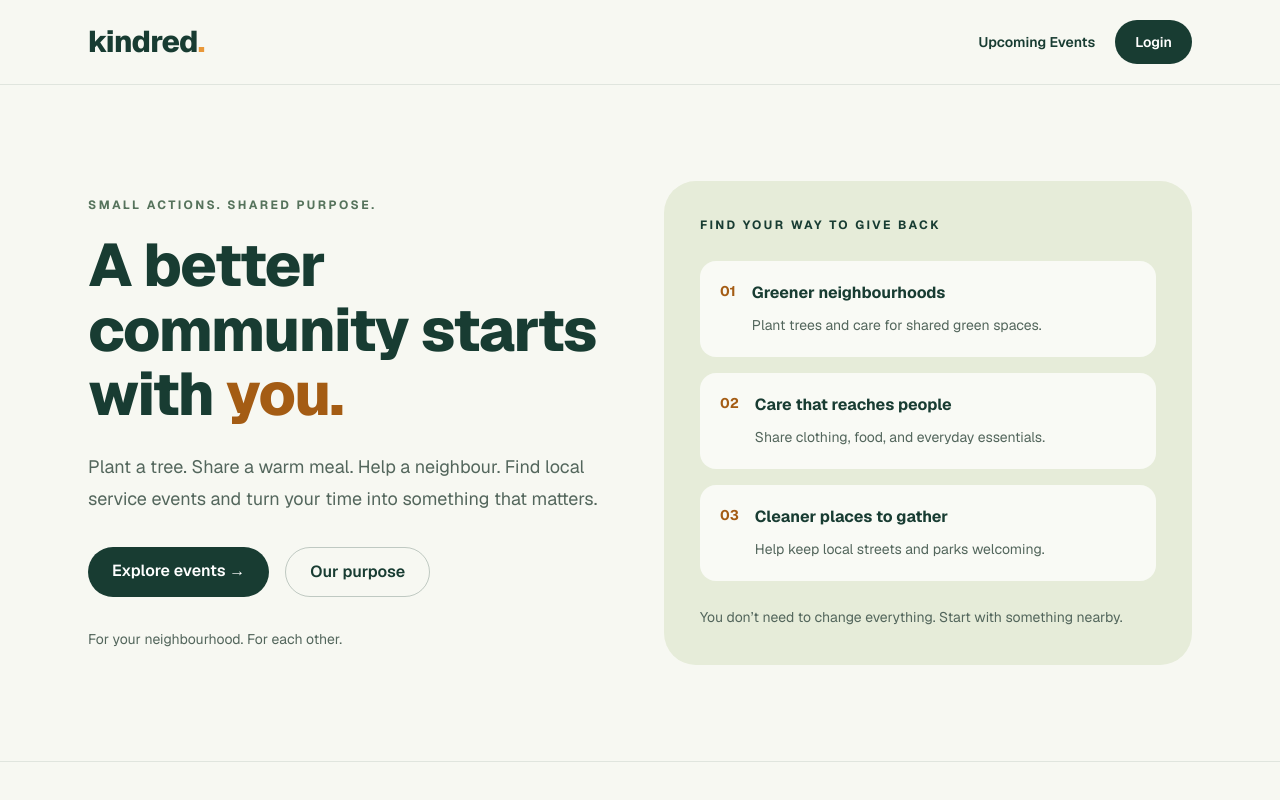
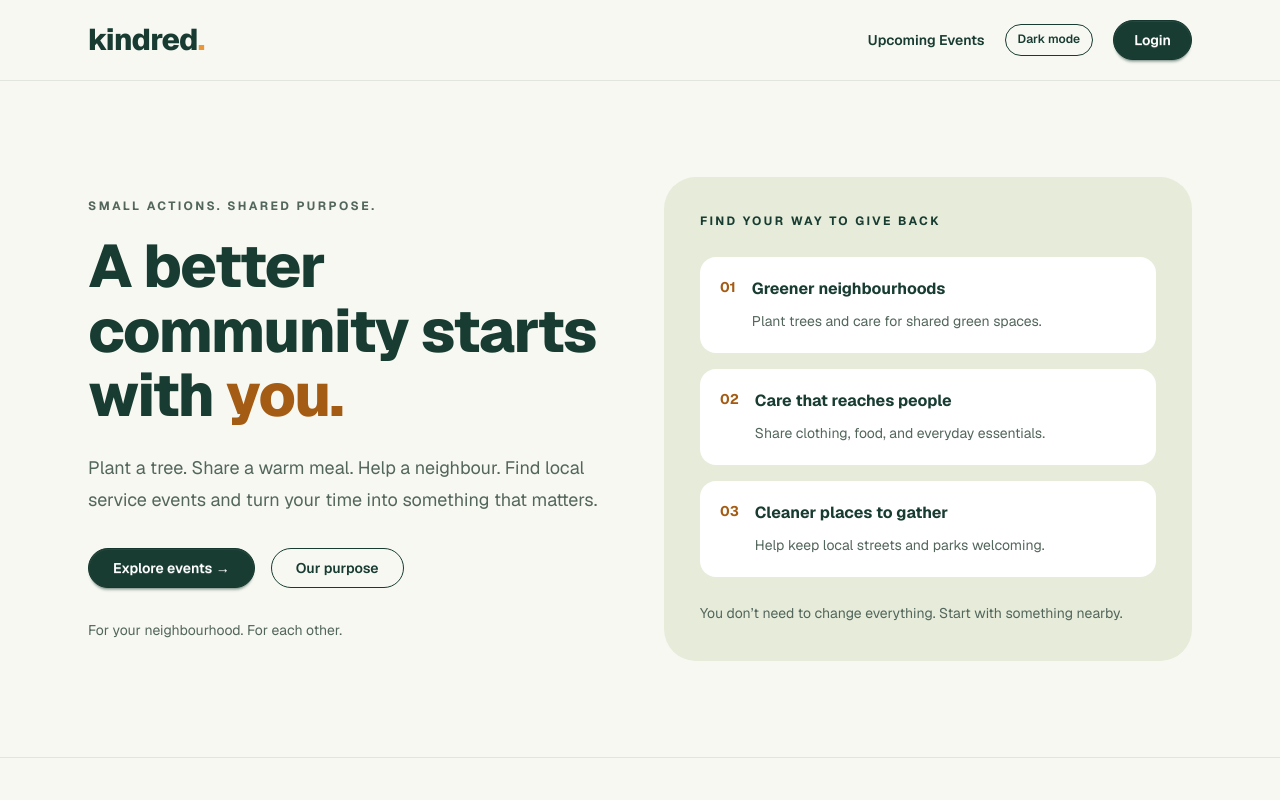
Before and after one commit to Abir-wq/kindred-client, a Next.js app: page / in a window 1280 px wide. Shown: the top 800 px of the page. Built offline with nearby package versions, Linux system fonts and the light colour scheme.

Commit message:
Add daisyUI and persistent light and dark themes

```diff
--- a/package.json
+++ b/package.json
@@ -15,6 +15,7 @@
   },
   "devDependencies": {
     "@tailwindcss/turbopack": "^4",
+    "daisyui": "^5.7.50",
     "eslint": "^9",
     "eslint-config-next": "16.4.3",
     "tailwindcss": "^4"
--- a/src/app/components/Navbar.js
+++ b/src/app/components/Navbar.js
@@ -1,27 +1,27 @@
 import Link from "next/link";
+import ThemeToggle from "./ThemeToggle";
 
 export default function Navbar() {
   return (
-    <header className="border-b border-[#183c32]/10 bg-[#f7f8f2] text-[#183c32]">
+    <header className="border-b border-base-content/10 bg-base-100 text-base-content">
       <nav
         aria-label="Main navigation"
         className="mx-auto flex max-w-6xl flex-wrap items-center justify-between gap-4 px-6 py-5"
       >
         <Link href="/" className="text-3xl font-extrabold tracking-tight">
-          kindred<span className="text-[#e99839]">.</span>
+          kindred<span className="text-accent">.</span>
         </Link>
 
-        <div className="flex items-center gap-5 text-sm font-semibold">
-          <Link
-            href="/events"
-            className="transition hover:text-[#a45c14]"
-          >
+        <div className="flex flex-wrap items-center gap-3 text-sm font-semibold sm:gap-5">
+          <Link href="/events" className="transition hover:text-secondary">
             Upcoming Events
           </Link>
 
+          <ThemeToggle />
+
           <Link
             href="/login"
-            className="rounded-full bg-[#183c32] px-5 py-3 text-white transition hover:bg-[#285847]"
+            className="btn btn-primary rounded-full px-5"
           >
             Login
           </Link>
--- /dev/null
+++ b/src/app/components/ThemeToggle.js
@@ -0,0 +1,76 @@
+"use client";
+
+import { useEffect, useSyncExternalStore } from "react";
+
+const STORAGE_KEY = "kindred-theme";
+const CHANGE_EVENT = "kindred-theme-change";
+
+function subscribe(callback) {
+  window.addEventListener("storage", callback);
+  window.addEventListener(CHANGE_EVENT, callback);
+
+  return () => {
+    window.removeEventListener("storage", callback);
+    window.removeEventListener(CHANGE_EVENT, callback);
+  };
+}
+
+function getTheme() {
+  try {
+    const saved = localStorage.getItem(STORAGE_KEY);
+
+    if (saved === "light" || saved === "dark") {
+      return saved;
+    }
+  } catch {
+    // The toggle still works when browser storage is unavailable.
+  }
+
+  return document.documentElement.dataset.theme === "dark"
+    ? "dark"
+    : "light";
+}
+
+function getServerTheme() {
+  return "light";
+}
+
+export default function ThemeToggle() {
+  const theme = useSyncExternalStore(
+    subscribe,
+    getTheme,
+    getServerTheme
+  );
+
+  useEffect(() => {
+    document.documentElement.dataset.theme = theme;
+  }, [theme]);
+
+  function toggleTheme() {
+    const nextTheme = theme === "dark" ? "light" : "dark";
+
+    document.documentElement.dataset.theme = nextTheme;
+
+    try {
+      localStorage.setItem(STORAGE_KEY, nextTheme);
+    } catch {
+      // Theme changes remain available for the current page.
+    }
+
+    window.dispatchEvent(new Event(CHANGE_EVENT));
+  }
+
+  return (
+    <button
+      type="button"
+      onClick={toggleTheme}
+      aria-label={
+        theme === "dark" ? "Switch to light theme" : "Switch to dark theme"
+      }
+      aria-pressed={theme === "dark"}
+      className="btn btn-outline btn-sm rounded-full"
+    >
+      {theme === "dark" ? "Light mode" : "Dark mode"}
+    </button>
+  );
+}
--- a/src/app/globals.css
+++ b/src/app/globals.css
@@ -1,19 +1,93 @@
 @import "tailwindcss";
 
-:root {
-  --background: #ffffff;
-  --foreground: #171717;
+@plugin "daisyui" {
+  themes: light --default, dark;
 }
 
 @theme inline {
-  --color-background: var(--background);
-  --color-foreground: var(--foreground);
   --font-sans: var(--font-geist-sans);
   --font-mono: var(--font-geist-mono);
 }
 
+/* Kindred light theme */
+:root,
+[data-theme="light"] {
+  color-scheme: light;
+
+  --color-base-100: #f7f8f2;
+  --color-base-200: #e6ecd9;
+  --color-base-300: #d5deca;
+  --color-base-content: #183c32;
+
+  --color-primary: #183c32;
+  --color-primary-content: #ffffff;
+
+  --color-secondary: #a45c14;
+  --color-secondary-content: #ffffff;
+
+  --color-accent: #e99839;
+  --color-accent-content: #183c32;
+
+  --kindred-card: #ffffff;
+  --kindred-muted: #53665c;
+  --kindred-footer: #183c32;
+  --kindred-footer-text: #f7f8f2;
+}
+
+/* Kindred dark theme */
+[data-theme="dark"] {
+  color-scheme: dark;
+
+  --color-base-100: #101c18;
+  --color-base-200: #1b3026;
+  --color-base-300: #2b4537;
+  --color-base-content: #edf3e9;
+
+  --color-primary: #b9d6a3;
+  --color-primary-content: #13251b;
+
+  --color-secondary: #f2b66d;
+  --color-secondary-content: #24180a;
+
+  --color-accent: #f2b66d;
+  --color-accent-content: #24180a;
+
+  --kindred-card: #192923;
+  --kindred-muted: #b8c9bf;
+  --kindred-footer: #0b1511;
+  --kindred-footer-text: #edf3e9;
+}
+
 body {
-  background: var(--background);
-  color: var(--foreground);
+  background: var(--color-base-100);
+  color: var(--color-base-content);
   font-family: var(--font-geist-sans), Arial, Helvetica, sans-serif;
 }
+
+.kindred-card {
+  background: var(--kindred-card);
+}
+
+.kindred-muted {
+  color: var(--kindred-muted);
+}
+
+.kindred-footer {
+  background: var(--kindred-footer);
+  color: var(--kindred-footer-text);
+}
+
+:where(a, button, input):focus-visible {
+  outline: 2px solid var(--color-secondary);
+  outline-offset: 4px;
+}
+
+html {
+  scroll-behavior: smooth;
+}
+
+@media (prefers-reduced-motion: reduce) {
+  html {
+    scroll-behavior: auto;
+  }
+}
--- a/src/app/layout.js
+++ b/src/app/layout.js
@@ -23,9 +23,10 @@ export default function RootLayout({ children }) {
   return (
     <html
       lang="en"
+      data-theme="light"
       className={`${geistSans.variable} ${geistMono.variable} h-full antialiased`}
     >
-      <body className="flex min-h-screen flex-col bg-[#f7f8f2] text-[#183c32]">
+      <body className="flex min-h-screen flex-col bg-base-100 text-base-content">
         <Navbar />
         <div className="flex-1">{children}</div>
         <Footer />
--- a/src/app/page.js
+++ b/src/app/page.js
@@ -3,21 +3,39 @@ import Features from "./components/Features";
 import Gallery from "./components/Gallery";
 import Newsletter from "./components/Newsletter";
 
+const causes = [
+  {
+    number: "01",
+    title: "Greener neighbourhoods",
+    description: "Plant trees and care for shared green spaces.",
+  },
+  {
+    number: "02",
+    title: "Care that reaches people",
+    description: "Share clothing, food, and everyday essentials.",
+  },
+  {
+    number: "03",
+    title: "Cleaner places to gather",
+    description: "Help keep local streets and parks welcoming.",
+  },
+];
+
 export default function Home() {
   return (
-    <main className="bg-[#f7f8f2] text-[#183c32]">
+    <main className="bg-base-100 text-base-content">
       <section className="mx-auto grid max-w-6xl items-center gap-12 px-6 py-16 md:py-24 lg:grid-cols-2">
         <div>
-          <p className="mb-5 text-xs font-bold uppercase tracking-[0.2em] text-[#56735c]">
+          <p className="kindred-muted mb-5 text-xs font-bold uppercase tracking-[0.2em]">
             Small actions. Shared purpose.
           </p>
 
           <h1 className="text-5xl font-extrabold leading-[1.08] tracking-tight sm:text-6xl">
             A better community starts with{" "}
-            <span className="text-[#a45c14]">you.</span>
+            <span className="text-secondary">you.</span>
           </h1>
 
-          <p className="mt-6 max-w-lg text-lg leading-8 text-[#53665c]">
+          <p className="kindred-muted mt-6 max-w-lg text-lg leading-8">
             Plant a tree. Share a warm meal. Help a neighbour. Find local
             service events and turn your time into something that matters.
           </p>
@@ -25,58 +43,42 @@ export default function Home() {
           <div className="mt-8 flex flex-wrap gap-4">
             <Link
               href="/events"
-              className="rounded-full bg-[#183c32] px-6 py-3 font-semibold text-white transition hover:bg-[#285847]"
+              className="btn btn-primary rounded-full px-6"
             >
               Explore events →
             </Link>
 
             <a
               href="#our-purpose"
-              className="rounded-full border border-[#183c32]/25 px-6 py-3 font-semibold transition hover:bg-[#e7ecdf]"
+              className="btn btn-outline rounded-full px-6"
             >
               Our purpose
             </a>
           </div>
 
-          <p className="mt-8 text-sm text-[#53665c]">
+          <p className="kindred-muted mt-8 text-sm">
             For your neighbourhood. For each other.
           </p>
         </div>
 
-        <div className="rounded-4xl bg-[#e6ecd9] p-6 sm:p-9">
+        <div className="rounded-4xl bg-base-200 p-6 sm:p-9">
           <p className="text-xs font-bold uppercase tracking-[0.2em]">
             Find your way to give back
           </p>
 
           <div className="mt-7 space-y-4">
-            {[
-              {
-                number: "01",
-                title: "Greener neighbourhoods",
-                description: "Plant trees and care for shared green spaces.",
-              },
-              {
-                number: "02",
-                title: "Care that reaches people",
-                description: "Share clothing, food, and everyday essentials.",
-              },
-              {
-                number: "03",
-                title: "Cleaner places to gather",
-                description: "Help keep local streets and parks welcoming.",
-              },
-            ].map((item) => (
+            {causes.map((item) => (
               <div
                 key={item.number}
-                className="flex gap-4 rounded-2xl bg-white/75 p-5"
+                className="kindred-card flex gap-4 rounded-2xl p-5"
               >
-                <span className="text-sm font-bold text-[#a45c14]">
+                <span className="text-sm font-bold text-secondary">
                   {item.number}
                 </span>
 
                 <div>
                   <h2 className="font-bold">{item.title}</h2>
-                  <p className="mt-2 text-sm leading-6 text-[#53665c]">
+                  <p className="kindred-muted mt-2 text-sm leading-6">
                     {item.description}
                   </p>
                 </div>
@@ -84,7 +86,7 @@ export default function Home() {
             ))}
           </div>
 
-          <p className="mt-6 text-sm leading-6 text-[#53665c]">
+          <p className="kindred-muted mt-6 text-sm leading-6">
             You don’t need to change everything. Start with something nearby.
           </p>
         </div>
@@ -92,14 +94,14 @@ export default function Home() {
 
       <section
         id="our-purpose"
-        className="border-t border-[#183c32]/10 px-6 py-12"
+        className="border-t border-base-content/10 px-6 py-12"
       >
         <div className="mx-auto max-w-6xl">
           <h2 className="text-3xl font-bold tracking-tight">
             Together, local action goes further.
           </h2>
 
-          <p className="mt-4 max-w-2xl leading-7 text-[#53665c]">
+          <p className="kindred-muted mt-4 max-w-2xl leading-7">
             Kindred brings volunteers and community organisers together.
             Discover a cause you care about, take part in a local event,
             or invite others to join an initiative of your own.
```
Also changed, not shown: src/app/components/Features.js (+5 -5 lines), src/app/components/Footer.js (+9 -6 lines), src/app/components/Gallery.js (+6 -6 lines), src/app/components/Newsletter.js (+6 -6 lines), 1 other file (tests, documents, lock files or other folders).
